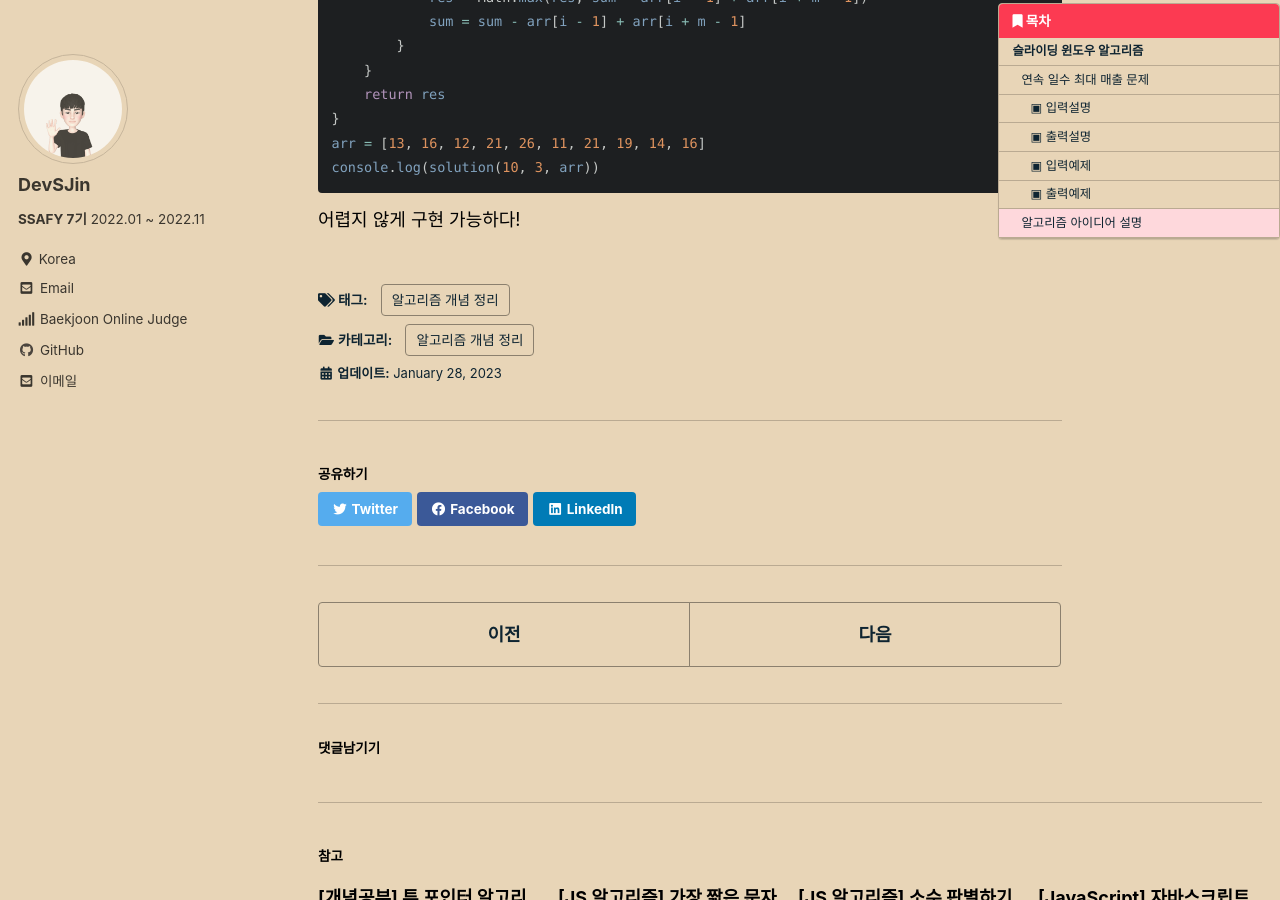
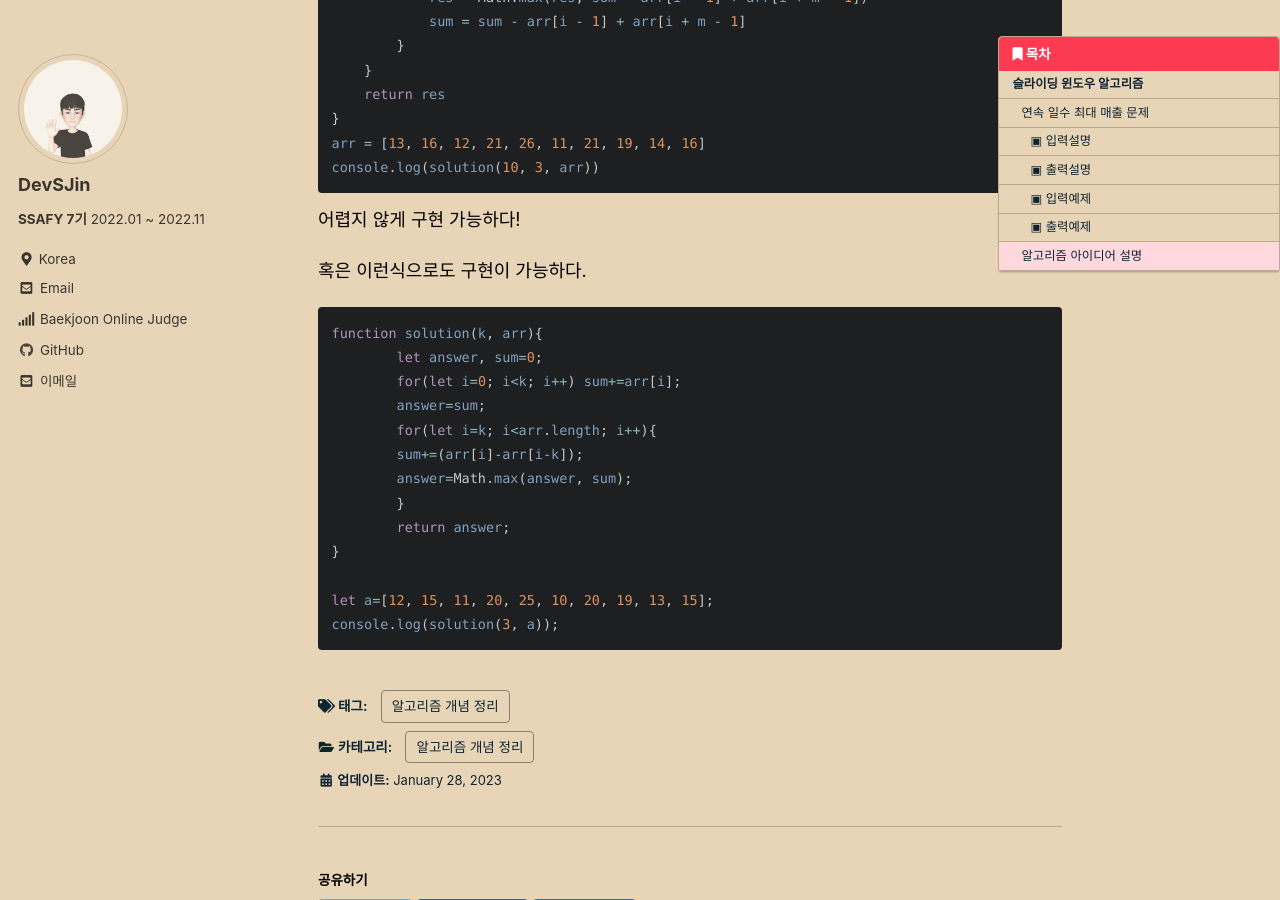
Before and after one commit to DevSJin/DevSJin.github.io, a Jekyll site: the page built from _posts/algorithm_study/2023-01-28-슬라이딩 윈도우 알고리즘.md, in a window 1280 px wide and 900 px high, scrolled down 1935 px. Built offline with Jekyll 4.4.1, drawn with Linux system fonts in a browser that asks for light colours; cached includes are drawn as plain includes; comment, search, counter and statistics services are not loaded.

Commit message:
추가 풀이 구현

````diff
--- a/_posts/algorithm_study/2023-01-28-슬라이딩 윈도우 알고리즘.md
+++ b/_posts/algorithm_study/2023-01-28-슬라이딩 윈도우 알고리즘.md
@@ -93,3 +93,21 @@ console.log(solution(10, 3, arr))
 ```
 
 어렵지 않게 구현 가능하다!
+
+혹은 이런식으로도 구현이 가능하다.
+
+```js
+function solution(k, arr){
+	let answer, sum=0;
+	for(let i=0; i<k; i++) sum+=arr[i];
+	answer=sum;
+	for(let i=k; i<arr.length; i++){
+	sum+=(arr[i]-arr[i-k]);
+	answer=Math.max(answer, sum);
+	}
+	return answer;
+}
+
+let a=[12, 15, 11, 20, 25, 10, 20, 19, 13, 15];
+console.log(solution(3, a));
+```
````
